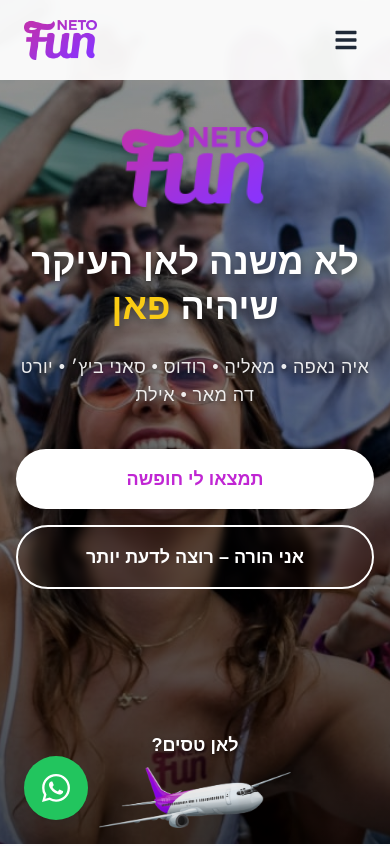
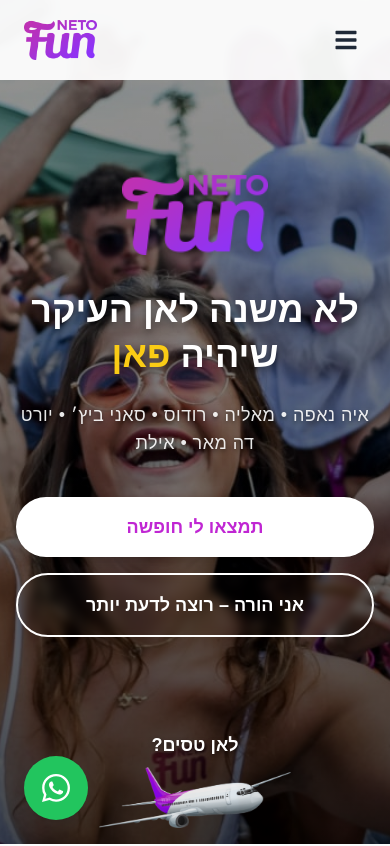
Before and after one commit to ethan21701/netofun, a Next.js app: page / in a window 390 px wide. Shown: the top 846 px of the page. Built offline with nearby package versions, Linux system fonts and the light colour scheme.

Commit message:
Fix hero content overlap with navbar on mobile
Added pt-24 on mobile to push content below fixed navbar

🤖 Generated with [Claude Code](https://claude.com/claude-code)

Co-Authored-By: Claude <noreply@anthropic.com>

```diff
--- a/src/components/home/Hero.tsx
+++ b/src/components/home/Hero.tsx
@@ -20,7 +20,7 @@ export default function Hero() {
       <div className="absolute inset-0 bg-gradient-to-t from-black/70 via-black/50 to-black/40" />
 
       {/* Content */}
-      <div className="relative z-10 text-center text-white px-4 max-w-4xl mx-auto pb-32 md:pb-0">
+      <div className="relative z-10 text-center text-white px-4 max-w-4xl mx-auto pt-24 md:pt-0 pb-32 md:pb-0">
         <motion.div
           initial={{ opacity: 0, y: 20 }}
           animate={{ opacity: 1, y: 0 }}
```
